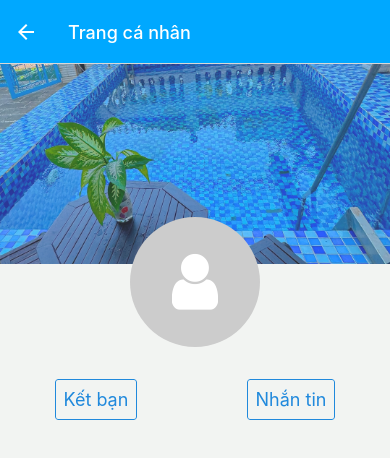
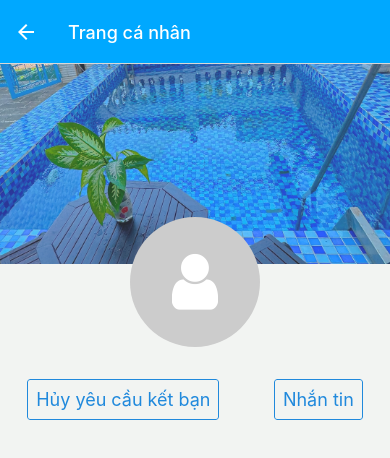
Before and after one commit to ChatBox-Project/fontend_zalo_mobile_v3, a React Native app: screen /UserProfileScreen in a window 390 px wide. Shown: the top 458 px of the page. Built offline with nearby package versions, Linux system fonts and the light colour scheme; no server answers.

Commit message:
them chuc nang gui yeu cau ket ban

```diff
--- a/api/user/index.js
+++ b/api/user/index.js
@@ -1 +1,3 @@
 export * from "./find-user";
+export * from "./request-add-friend";
+export * from "./request-add-friend-status";
--- /dev/null
+++ b/api/user/request-add-friend-status.js
@@ -0,0 +1,12 @@
+import axios from "axios";
+import { HOST } from "../../config/Config";
+
+export const RequestAddFriendStatus = async (userId, tokenAccess) => {
+    const api = `${HOST}/users/request/status/${userId}`;
+    const code = await axios.get(api, {
+        headers: {
+            'Authorization': `Bearer ${tokenAccess}`
+        }
+    });
+    return code;
+};
--- a/api/user/request-add-friend.js
+++ b/api/user/request-add-friend.js
@@ -1,9 +1,17 @@
 import axios from "axios";
-import { HOST } from "../../config/Config";
+import {HOST} from "../../config/Config";
+
+axios.interceptors.request.use(request => {
+    console.log('Starting Request', JSON.stringify(request.headers, null, 2))
+    if (!request.headers['Authorization']) {
+        console.log('Authorization header is missing');
+    }
+    return request
+})
 
 export const RequestAddFriend = async (userId, tokenAccess) => {
     const api = `${HOST}/users/request-add-friend/${userId}`;
-    const code = await axios.post(api, {
+    const code = await axios.post(api, {}, {
         headers: {
             'Authorization': `Bearer ${tokenAccess}`
         }
--- a/screen/Individual/UserProfileScreen.js
+++ b/screen/Individual/UserProfileScreen.js
@@ -5,13 +5,14 @@ import {
     Text,
     View,
 } from "react-native";
-import { BLUE, GRAY, WHITE } from "../colors/Colors";
-import { Avatar, Button } from "react-native-elements";
-import { getTokenAccess } from "../../store/MyStore";
-import {getUser} from "../../store/Store";
+import {BLUE, GRAY, WHITE} from "../colors/Colors";
+import {Avatar, Button} from "react-native-elements";
+import {getToken, getUser} from "../../store/Store";
 import {useFocusEffect} from "@react-navigation/native";
+import {RequestAddFriend} from "../../api";
+import {showMessage} from "react-native-flash-message";
 
-function UserProfileScreen({ navigation, route }) {
+function UserProfileScreen({navigation, route}) {
 
     const userId = route.params?.userId
 
@@ -35,9 +36,13 @@ function UserProfileScreen({ navigation, route }) {
 
     const requestAddFriend = async (userId) => {
         try {
-            const tokenAccess = await getTokenAccess()
+            const tokenAccess = await getToken()
             const response = await RequestAddFriend(userId, tokenAccess)
-            console.log(response)
+            showMessage({
+                message: "Thông báo",
+                description: "Đã gửi yêu cầu kết bạn",
+                type: "success",
+            })
             setIsRequestAddFriend(true)
         } catch (error) {
             console.log(error)
@@ -47,11 +52,11 @@ function UserProfileScreen({ navigation, route }) {
     return (
         <View style={styles.container}>
             <View
-                style={{ paddingBottom: 100 }}
+                style={{paddingBottom: 100}}
             >
                 <Image
                     source={require("../../images/hoboi.jpg")}
-                    style={{ width: "100%", height: 200 }}
+                    style={{width: "100%", height: 200}}
                 />
                 <View
                     style={{
@@ -70,30 +75,41 @@ function UserProfileScreen({ navigation, route }) {
                             <Avatar
                                 size={130}
                                 rounded
-                                source={{ uri: user.profilePicture }}
-                                containerStyle={{ borderWidth: 4, borderColor: GRAY }}
+                                source={{uri: user.profilePicture}}
+                                containerStyle={{borderWidth: 4, borderColor: GRAY}}
                             />
                             :
                             <Avatar
                                 size={130}
                                 rounded
-                                icon={{ name: 'user', type: 'font-awesome' }}
+                                icon={{name: 'user', type: 'font-awesome'}}
                                 containerStyle={{
                                     backgroundColor: "#cccccc"
                                 }}
                             />
                     }
-                    <Text style={{ fontSize: 22, fontWeight: "bold", marginTop: 5 }}>{user?.username}</Text>
+                    <Text style={{fontSize: 22, fontWeight: "bold", marginTop: 5}}>{user?.username}</Text>
                 </View>
             </View>
-            <View style={{ flexDirection: "row", alignItems: "center", justifyContent: "space-around", marginTop: 15 }}>
+            <View style={{flexDirection: "row", alignItems: "center", justifyContent: "space-around", marginTop: 15}}>
+                {
+                    isRequestAddFriend ?
                         <Button
                             onPress={() => {
                                 requestAddFriend(userId)
                             }}
-                    title= {isRequestAddFriend ? "Đã gửi yêu cầu" : "Kết bạn"}
+                            title={"Kết bạn"}
                             type="outline"
                         />
+                        :
+                        <Button
+                            onPress={() => {
+
+                            }}
+                            title="Hủy yêu cầu kết bạn"
+                            type="outline"
+                        />
+                }
                 <Button
                     onPress={() => {
 
--- a/screen/friend_request/ReceivedScreen.js
+++ b/screen/friend_request/ReceivedScreen.js
@@ -1,15 +1,32 @@
 import React from 'react'
-import { StyleSheet, Text, View } from 'react-native';
+import {StyleSheet, Text, View} from 'react-native';
 import Icon from 'react-native-vector-icons/FontAwesome5';
 
-function ReceivedScreen({ navigation }) {
+function ReceivedScreen({navigation}) {
+
+    React.useEffect(() => {
+
+    }, [])
+
+    const getRequestAddFriend = async () => {
+
+    }
 
     return (
-        <View style={styles.container} >
-            <View style={{ width: 50, height: 50, borderRadius: 25, justifyContent: 'center', alignItems: 'center', marginTop: 50, marginBottom: 10, backgroundColor: "#74b9ff" }}>
-                <Icon name='address-card' size={25} color={"white"} />
+        <View style={styles.container}>
+            <View style={{
+                width: 50,
+                height: 50,
+                borderRadius: 25,
+                justifyContent: 'center',
+                alignItems: 'center',
+                marginTop: 50,
+                marginBottom: 10,
+                backgroundColor: "#74b9ff"
+            }}>
+                <Icon name='address-card' size={25} color={"white"}/>
             </View>
-            <Text style={{ color: "gray" }}>Chưa có lời mời kết bạn nào ......</Text>
+            <Text style={{color: "gray"}}>Chưa có lời mời kết bạn nào ......</Text>
         </View>
     )
 }
```
Lines whose indentation alone changed are shown as unchanged.
